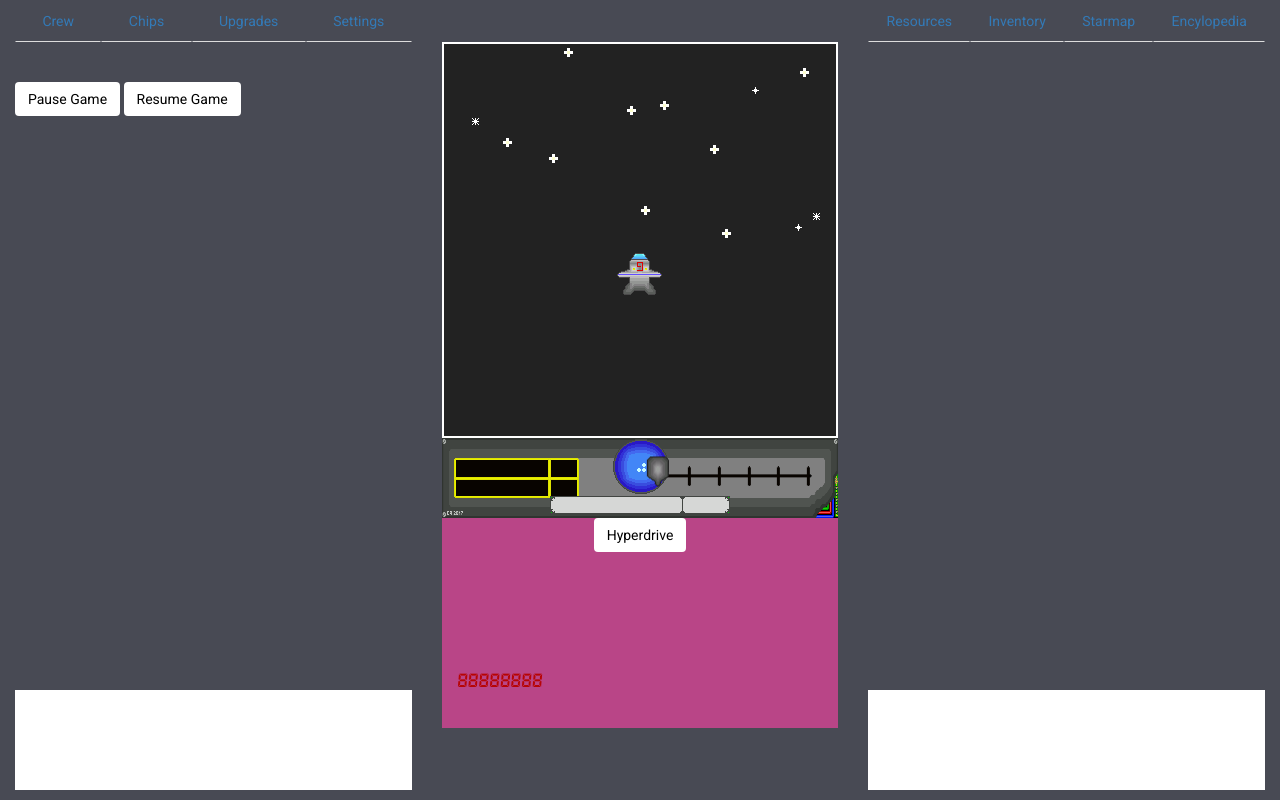
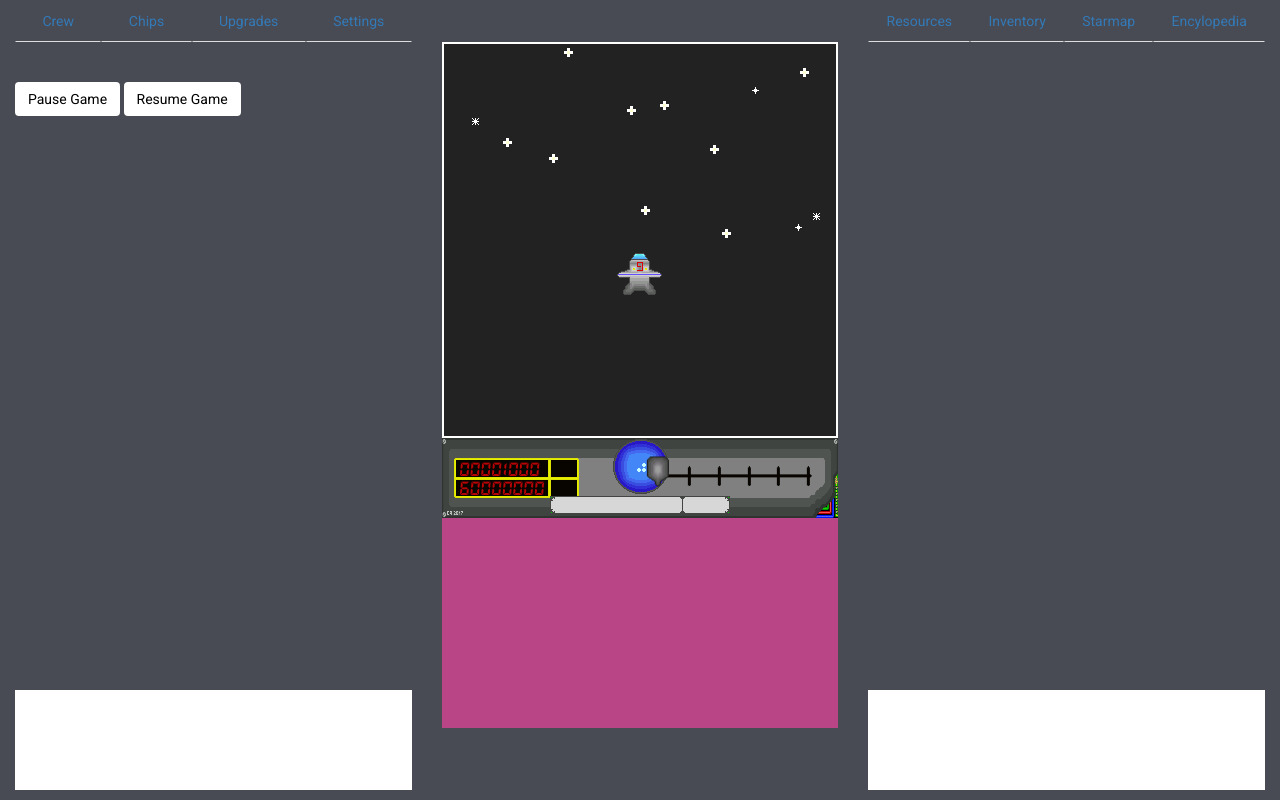
Before and after one commit to CriticalFuturistics/Cobalt9, a plain HTML site: page index.html in a window 1280 px wide. Drawn offline with nearby package versions, Linux system fonts and the light colour scheme.

Commit message:
Fixed digits positions

```diff
--- a/api.js
+++ b/api.js
@@ -2,3 +2,26 @@
 function getRandom(min, max) {
 	return Math.floor(Math.random() * (max - min)) + min
 }
+
+function formatSpeed(s, n) {
+	let x = s.toString()
+	if (x.length > n) {
+		// todo change measure unit
+		return formatSpeed(s/10, n)
+	} else if (x.length < n) {
+		s = '0'.repeat(n - x.length) + s
+	}
+
+	return s
+}
+
+// Type can be 0 or 1
+// 0 = speed
+// 1 = time
+function getUnit(n, type) {
+	if (type == 0) {
+		return "ks"
+	} else if (type == 1) {
+		return "dy"
+	}
+}
--- a/data.js
+++ b/data.js
@@ -158,6 +158,10 @@ let gameData = {
 		miningPriority : 0,
 		maxMiningPriority : 5,
 
+		// temp
+		speed : 1000,
+		time : 60000000000000000000, // in seconds
+
 	},
 
 
--- a/index.html
+++ b/index.html
@@ -81,11 +81,12 @@
 
 				<div class="console" id="console">
 					<canvas id="consoleCanvas"></canvas>
-					<div id="test" class="digital unselectable">88888888</div>
+					<div id="speed" class="digital unselectable">88888888</div>
+					<div id="time" class="digital unselectable">88888888</div>
 				</div>
 
 				<div class="control-panel">
-					<div style="display:table; margin:0 auto"><a onclick="hyperdrive()" class="btn">Hyperdrive</a></div>
+
 				</div>
 			</div>
 
--- a/main.js
+++ b/main.js
@@ -144,8 +144,9 @@ function gameLoop() {
 		} else {
 			gameData.consts.turbo -= 6
 		}
+	}
 
-	}
+
 }
 
 
@@ -201,7 +202,7 @@ function renderConsole(){
     	c.slider.y = h/2 - c.slider.image.height/2 - c.slider.image.height/12
 
 		// Mining Priority
-    	c.sliderSelector.spacing = gameData.consts.miningPriority * c.slider.image.width/5
+    	c.sliderSelector.spacing = gameData.consts.miningPriority * (c.slider.image.width/5 - 1)
 
     	c.sliderSelector.x = (c.slider.x - (c.sliderSelector.image.width/2) + 3) + c.sliderSelector.spacing
     	c.sliderSelector.y = (c.slider.y/2) + c.slider.image.height/6
@@ -228,7 +229,7 @@ function renderConsole(){
 			    	c[k].x, c[k].y,
 			    	c[k].image.width / (1000/q), c[k].h)
 			} else if (k == "sliderSelector") {
-				c[k].spacing = gameData.consts.miningPriority * c.slider.image.width/5
+				c[k].spacing = gameData.consts.miningPriority * (c.slider.image.width/5 - 1)
 				consoleCtx.drawImage(c[k].image, c[k].x + c[k].spacing, c[k].y)
 			} else if (c[k].hasOwnProperty("clip")) {
 				consoleCtx.drawImage(c[k].image,
@@ -244,8 +245,29 @@ function renderConsole(){
 
 
 	// ------- HTML render --------
-	// digits
+	// Console Digits
+	let numberOfDigits = 8
+	$("#speed").html(formatSpeed(gameData.consts.speed, numberOfDigits))
+	$("#speed").css({
+		position : 'absolute',
+		top: parseInt($("#console").position().top + consoleCanvas.objects.display.y - 3) + "px",
+		//left: parseInt(consoleCanvas.objects.display.x) + "px",
+		left: 32 + "px",
+		height : (consoleCanvas.objects.display.image.height - 4)/2 - 2,
+		width : (consoleCanvas.objects.display.image.width - 4) * 3/4
+	})
 
+	$("#time").html(formatSpeed(gameData.consts.time, numberOfDigits))
+	$("#time").css({
+		position : 'absolute',
+		//top: parseInt($("#console").position().top + consoleCanvas.objects.display.image.height/2 + 3) + "px",
+		top: parseInt($("#speed").position().top + $("#speed").height() + 3) + "px",
+		left: 32 + "px",
+		height : (consoleCanvas.objects.display.image.height - 4)/2 - 2,
+		width : (consoleCanvas.objects.display.image.width - 4) * 3/4
+	})
+
+		//pauseGameLoop()
 
 	// ----------------------------
 
@@ -447,7 +469,7 @@ function addConsoleEvents() {
     	let w = k.w * scaleX
     	let h = k.h * scaleY
 
-    	let kx = k.x + gameData.consts.miningPriority * this.objects.slider.image.width/5
+    	let kx = k.x + gameData.consts.miningPriority * (this.objects.slider.image.width/5 - 1)
 
 		if (y > k.y && y < k.y + h &&
 			x > kx && x < kx + w) {
--- a/style.css
+++ b/style.css
@@ -58,7 +58,7 @@ canvas { display:block; }
 
 
 
-#test {
+#speed, #time {
 	position: absolute;
 	left: 30px;
 	top: 666px;
```
